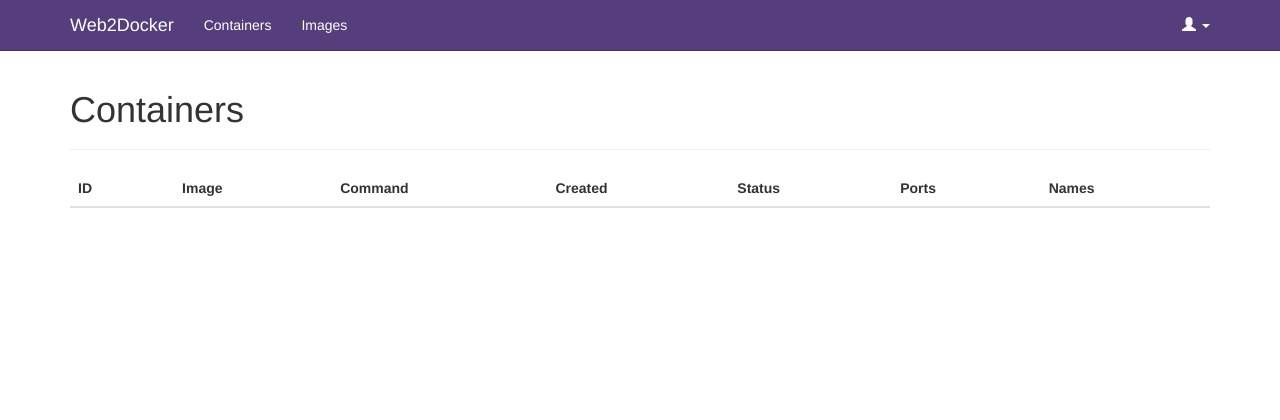
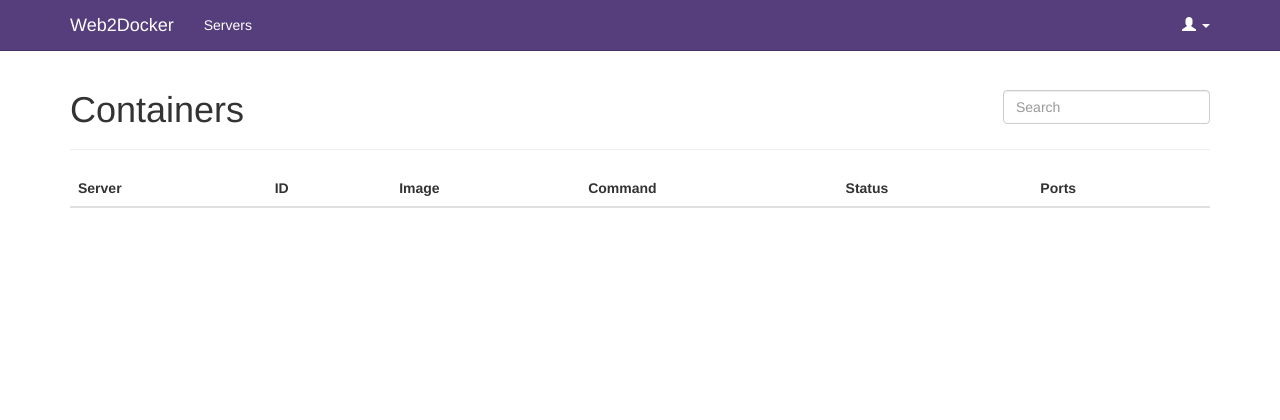
Before and after one commit to retspen/web2docker, a Django app: template dockerui/templates/containers.html in a window 1280 px wide. Shown: the top 420 px of the page. Run offline with Django 3.2, Linux system fonts and the light colour scheme; the template is opened without the code that fills it, so the values that code supplies are empty; some libraries are stand-ins or nearby versions.

Commit message:
Added page servers

```diff
--- a/dockerui/models.py
+++ b/dockerui/models.py
@@ -4,7 +4,7 @@ from django.db import models
 class Server(models.Model):
     description = models.CharField(max_length=255)
     hostname = models.CharField(max_length=20)
-    conn_type = models.IntegerField(max_length=1)
+    conn_type = models.IntegerField()
 
     class Meta:
         verbose_name = "Server"
--- a/dockerui/templates/containers.html
+++ b/dockerui/templates/containers.html
@@ -9,6 +9,9 @@
     <div class="row">
         <div class="col-lg-12">
             <div class="page-header">
+                <div class="pull-right search">
+                    <input id="filter" class="form-control" type="text" placeholder="Search">
+                </div>
                 <h1>Containers</h1>
             </div>
         </div>
@@ -19,36 +22,31 @@
                 <table class="table table-hover table-striped sortable-theme-bootstrap" data-sortable>
                     <thead>
                         <tr>
+                            <th>Server</th>
                             <th>ID</th>
                             <th>Image</th>
                             <th>Command</th>
-                            <th>Created</th>
                             <th>Status</th>
                             <th>Ports</th>
-                            <th>Names</th>
                         </tr>
                     </thead>
                     <tbody class="searchable">
-                        {% for cont in cli.containers %}
+                        {% for server in server_list %}
+                            {% for container in server.containers %}
                                 <tr>
-                                <td>{{ cont.Id|truncatechars:15 }}</td>
-                                <td>{{ cont.Image }}</td>
-                                <td>{{ cont.Command }}</td>
-                                <td>{{ cont.Created|stampconvert }}</td>
-                                <td>{{ cont.Status }}</td>
-                                <td>{% if cont.Ports %}
-                                        {% for net in cont.Ports %}
+                                    <td><a href="#">{{ server.description }}</a></td>
+                                    <td><a href="{{ server.id }}/{{ container.Id }} ">{{ container.Id|truncatechars:15 }}</a></td>
+                                    <td>{{ container.Image }}</td>
+                                    <td>{{ container.Command }}</td>
+                                    <td>{{ container.Status }}</td>
+                                    <td>{% if container.Ports %}
+                                            {% for net in container.Ports %}
                                                 {{ net.IP }}:{{ net.PublicPort }}->{{ net.PrivatePort }}/{{ net.Type }}<br>
                                             {% endfor %}
                                         {% endif %}
                                     </td>
-                                <td>{% if cont.Names %}
-                                        {% for cont_name in cont.Names %}
-                                            {{ cont_name }}
+                                </tr>
                             {% endfor %}
-                                    {% endif %}
-                                </td>
-                            </tr>
                         {% endfor %}
                     </tbody>
                 </table>
--- a/dockerui/urls.py
+++ b/dockerui/urls.py
@@ -1,11 +1,12 @@
 from django.conf.urls import url
 
-from views import IndexView, ConteinersView, ContainerView, ImagesView
+from views import IndexView, ContainersView, ContainerView, ImagesView, ServersView
 
 urlpatterns = [
     # ex: /polls/
     url(r'^$', IndexView.as_view(), name='index'),
-    url(r'^containers/$', ConteinersView.as_view(), name='containers'),
+    url(r'^containers/$', ContainersView.as_view(), name='containers'),
     url(r'^container/(?P<container_id>[0-9a-f]+)/$', ContainerView.as_view(), name='container'),
+    url(r'^servers/$', ServersView.as_view(), name='servers'),
     url(r'^images/$', ImagesView.as_view(), name='images'),
 ]
--- a/templates/navbar.html
+++ b/templates/navbar.html
@@ -8,12 +8,11 @@
             <span class="icon-bar"></span>
             <span class="icon-bar"></span>
           </button>
-          <a class="navbar-brand" href="/">Web2Docker</a>
+          <a class="navbar-brand" href="{% url 'containers' %}">Web2Docker</a>
         </div>
         <div id="navbar" class="navbar-collapse collapse">
           <ul class="nav navbar-nav">
-            <li><a href="{% url 'containers' %}">Containers</a></li>
-            <li><a href="{% url 'images' %}">Images</a></li>
+            <li><a href="{% url 'servers' %}">Servers</a></li>
           </ul>
           <ul class="nav navbar-nav navbar-right">
             <li class="dropdown">
```
Also changed, not shown: dockerui/templates/servers.html (added, +42 -0 lines), dockerui/views.py (+37 -6 lines), dockerui/migrations/0001_initial.py (added). Lines whose indentation alone changed are shown as unchanged.
